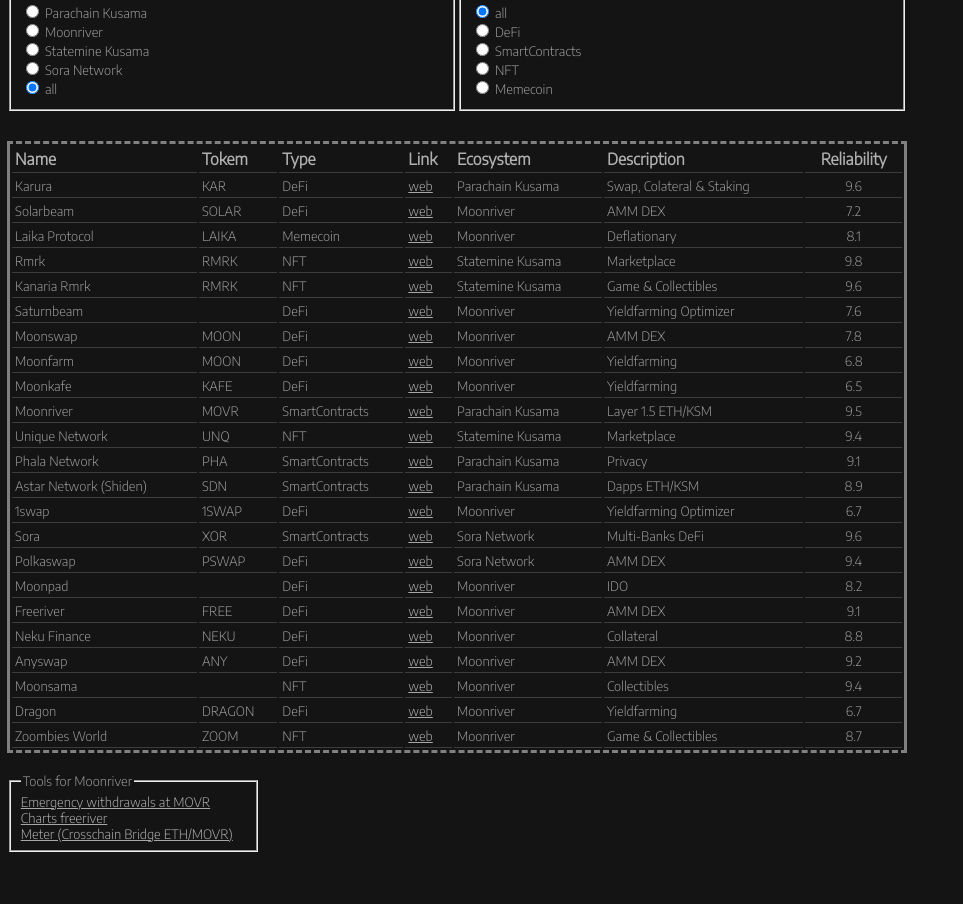
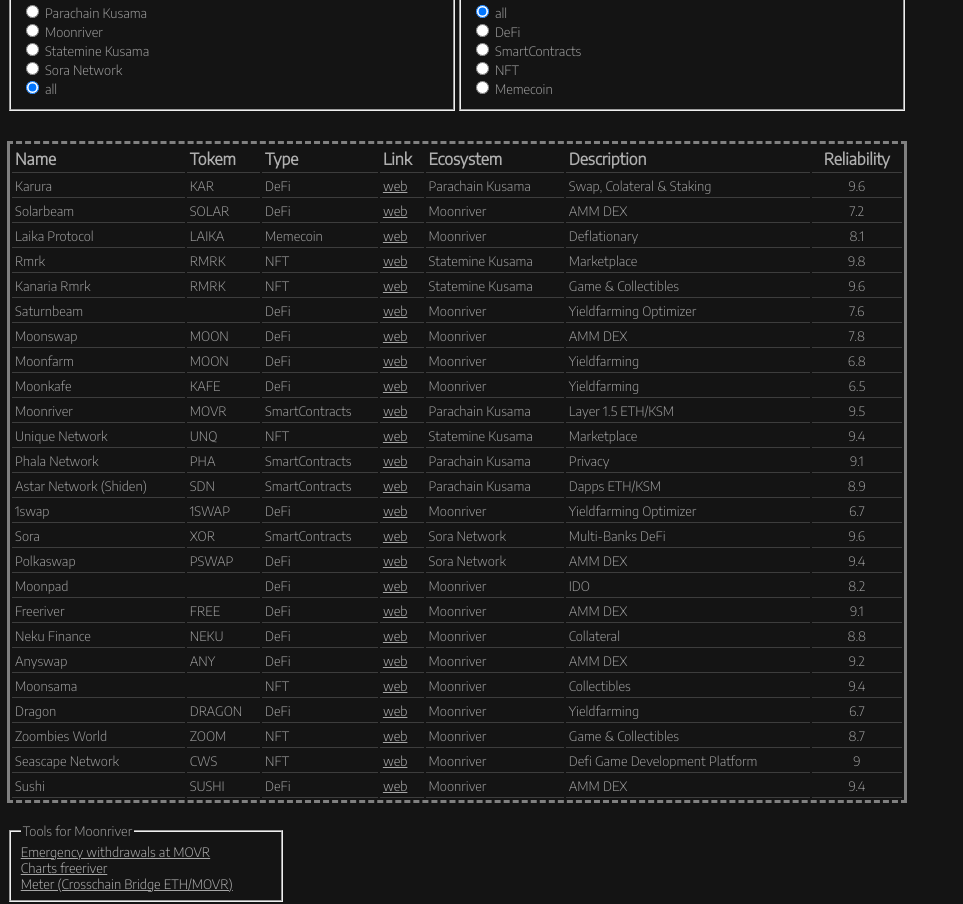
Before and after one commit to ellenador/dotsamarun, a plain HTML site: page index.html in a window 1280 px wide. Shown: the part 85-989 px from the top of the page, without its empty margins (0-963 px from the left). Drawn offline with Linux system fonts and the light colour scheme.

Commit message:
metaetiquetas add

```diff
--- a/assets/datalist.json
+++ b/assets/datalist.json
@@ -228,5 +228,25 @@
         "link": "https://zoombies.world/",
         "description": "game & collectibles",
         "reliability":  8.7
+    },
+    {
+        "index": 1033,
+        "ecosystem": "moonriver",
+        "name": "seascape network",
+        "token": "CWS",
+        "type": "NFT",
+        "link": "https://moonriver.seascape.network/index/product.html",
+        "description": "defi game development platform",
+        "reliability":  9.0
+    },
+    {
+        "index": 1034,
+        "ecosystem": "moonriver",
+        "name": "sushi",
+        "token": "SUSHI",
+        "type": "DeFi",
+        "link": "https://app.sushi.com/swap",
+        "description": "AMM DEX",
+        "reliability":  9.4
     }
 ]
--- a/index.html
+++ b/index.html
@@ -5,8 +5,32 @@
     <meta charset="UTF-8">
     <meta http-equiv="X-UA-Compatible" content="IE=edge">
     <meta name="viewport" content="width=device-width, initial-scale=1.0">
+
+    <meta data-n-head="ssr" data-hid="description" name="description"
+        content="Applications with cryptography for the most powerful people in the world with polkadot and kusama, we show you the decentralization with the safest democratization in the world.">
+    <meta data-n-head="ssr" data-hid="og:type" property="og:type" content="website">
+    <meta data-n-head="ssr" data-hid="og:site_name" property="og:site_name" content="dotsamarun">
+    <meta data-n-head="ssr" data-hid="og:title" property="og:title"
+        content="dotsamarun | Only apps and networks running">
+    <meta data-n-head="ssr" data-hid="og:description" property="og:description" content="description">
+    <meta data-n-head="ssr" data-hid="og:url" property="og:url" content="https://www.dotsamarun.link">
+    <meta data-n-head="ssr" data-hid="og:image" property="og:image"
+        content="assets/images/banner.jpg">
+    <meta data-n-head="ssr" data-hid="twitter:card" name="twitter:card" content="summary">
+    <meta data-n-head="ssr" data-hid="twitter:site" name="twitter:site" content="@dotsamarun">
+    <meta data-n-head="ssr" data-hid="twitter:url" name="twitter:url" content="https://www.dotsamarun.link">
+    <meta data-n-head="ssr" data-hid="twitter:title" name="twitter:title"
+        content="https://www.dotsamarun.link | Information about blockchain applications">
+    <meta data-n-head="ssr" data-hid="twitter:description" name="twitter:description"
+        content="Applications with cryptography for the most powerful people in the world with polkadot and kusama, we show you the decentralization with the safest democratization in the world.">
+    <meta data-n-head="ssr" data-hid="twitter:image" name="twitter:image"
+        content="assets/images/banner.jpg">
+    <base href="/">
+    <link data-n-head="ssr" rel="icon" type="image/x-icon" href="assets/favicon.ico">
+    <link data-n-head="ssr" data-hid="canonical" rel="canonical" href="https://www.dotsamarun.link">
+
     <link rel="stylesheet" href="css/style.css">
-    <title>DotSamaRUN - Only networks running</title>
+    <title>DotSamaRUN - Only apps and networks running</title>
 </head>
 
 <body>
@@ -86,7 +110,7 @@
                     </tbody>
                 </table>
             </div>
-            <fieldset class="mt-3 w-25 min-w-100">
+            <fieldset class="mt-3 w-25 min-w-250">
                 <legend>Tools for Moonriver</legend>
                 <div class="tutorial">
                     <a href="https://medium.com/@movrnews/movr-news-tutorials-using-emergency-withdraw-c49a34310781"
```
Also changed, not shown: assets/favicon.ico (added), assets/images/banner.jpg (added).
